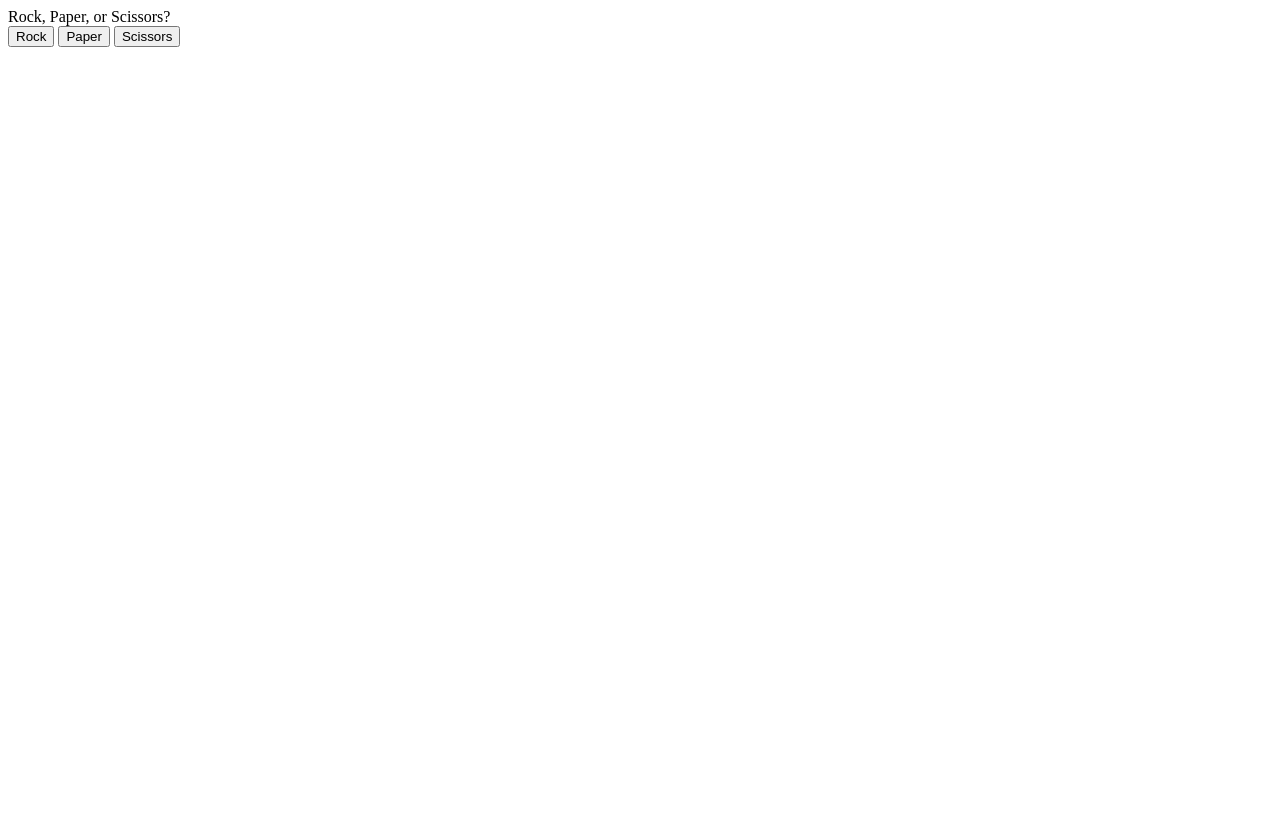
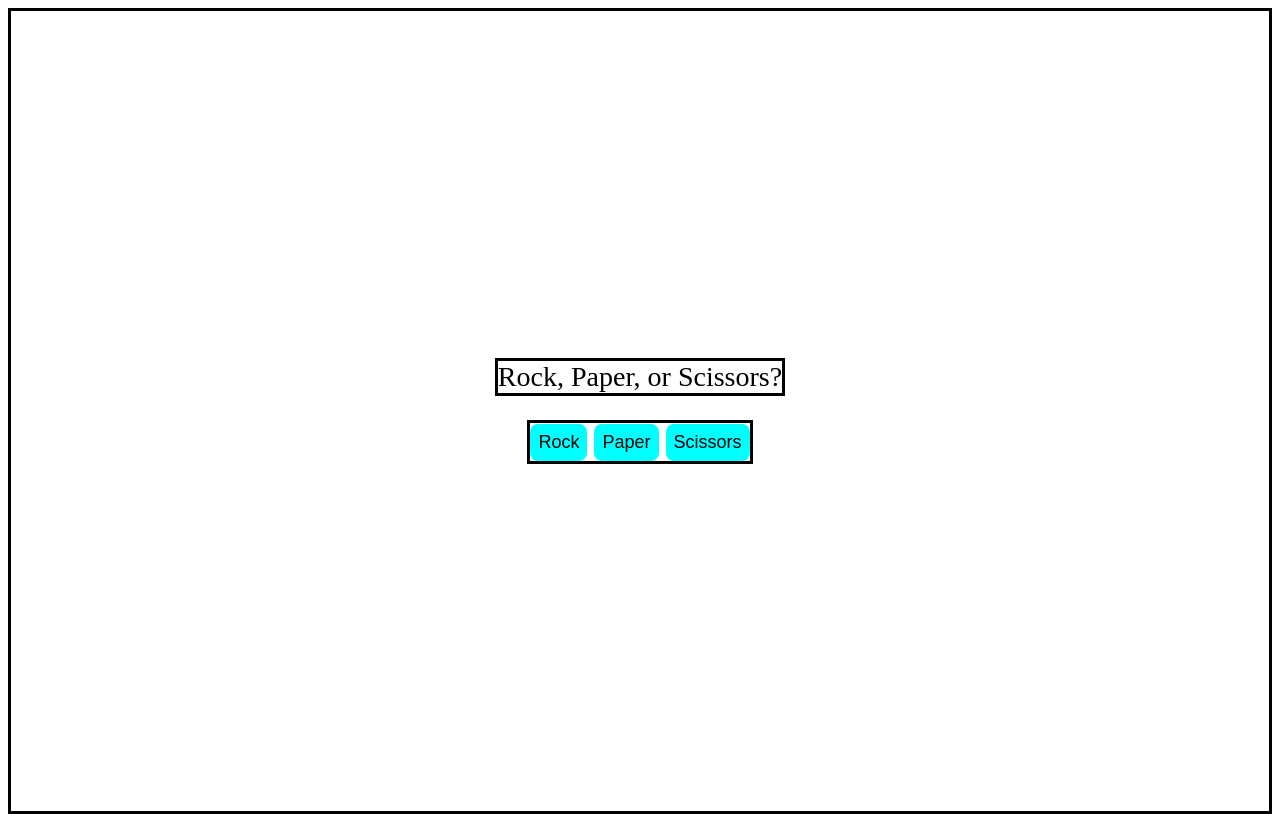
Before and after one commit to duncanp781/Rock-Paper-Scissors, a plain HTML site: page index.html in a window 1280 px wide. Drawn offline with Linux system fonts and the light colour scheme.

Commit message:
Add Basic CSS

```diff
--- a/game.js
+++ b/game.js
@@ -8,7 +8,7 @@ let round = 0;
 const buttons = document.querySelectorAll("button");
 
 const results = document.querySelector("#results");
-results.textContent = `Rock, Paper, or Scissors?`
+results.innerHTML = `Rock, Paper, or Scissors?`
 buttons.forEach(btn => {
     btn.addEventListener('click', runButton);
 });
@@ -20,18 +20,18 @@ function updateRound(resultFormatted){
             btn.removeEventListener('click', runButton);
         });
         if(playerScore > computerScore){
-            results.textContent = `Round 5/5: You Win!
+            results.innerHTML = `Round 5/5: You Win! <br>
             Score:  ${playerScore} : ${computerScore}`;
         }else if (computerScore > playerScore){
-            results.textContent = `Round 5/5: You Lose!
+            results.innerHTML = `Round 5/5: You Lose! <br>
             Score:  ${playerScore} : ${computerScore}`
         }else{
-            results.textContent = `Round 5/5:Draw!
+            results.innerHTML = `Round 5/5:Draw! <br>
             Score:  ${playerScore} : ${computerScore}`
         }
     }  else{
         let roundText = `Round ${round}/5: Rock, Paper, or Scissors?`;
-        results.textContent =  `${roundText} \n ${resultFormatted}`;
+        results.innerHTML =  `${roundText} <br> ${resultFormatted}`;
     }
 }
 
--- a/index.html
+++ b/index.html
@@ -6,11 +6,10 @@
     <meta name="viewport" content="width=device-width, initial-scale=1.0">
     <title>Document</title>
     <script src = "game.js" defer></script>
+    <link rel="stylesheet" href = "style.css" >
 </head>
 <body>
-    <div id = "results">
-
-    </div>
+    <div id = "results"></div>
     <div id = "buttons">
         <button id = "rock">Rock</button>
         <button id = "paper">Paper</button>
--- /dev/null
+++ b/style.css
@@ -0,0 +1,29 @@
+html{
+  height: 100%;
+}
+body{
+  display: flex;
+  flex-direction: column;
+  justify-content: center;
+  align-items: center;
+  height: 100%;
+  border-style: solid;
+  border-color: black;
+  gap: 24px;
+}
+
+div{
+  text-align: center;
+  font-size: 28px;
+  border-style: solid;
+  border-color: black;
+  flex: 0;
+}
+
+button{
+  font-size: 18px;
+  background-color: cyan;
+  border-style: none;
+  padding: 8px;
+  border-radius: 8px;
+}
```
